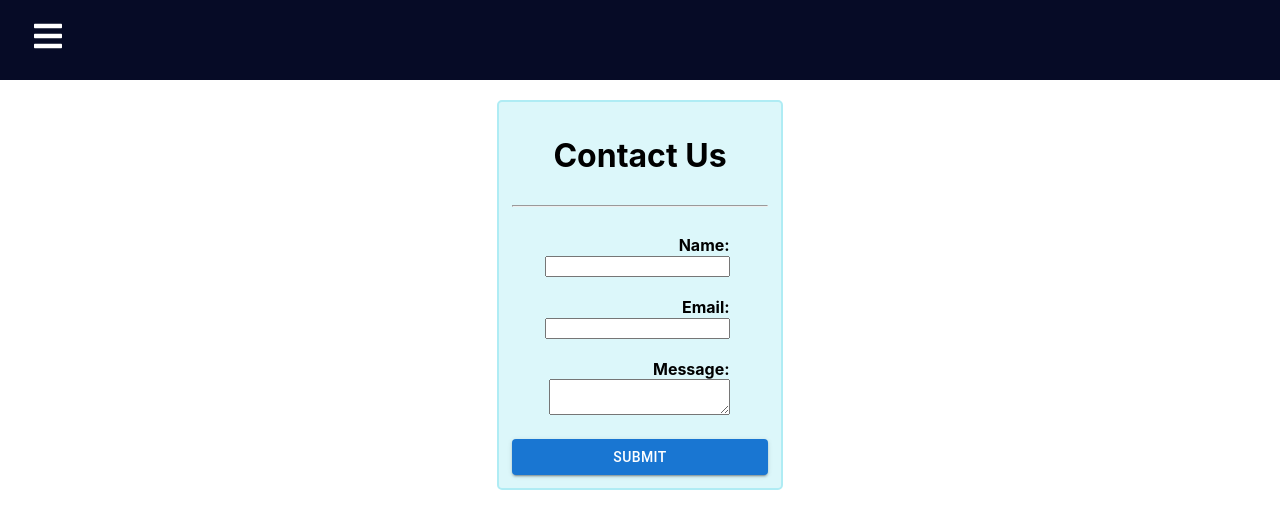
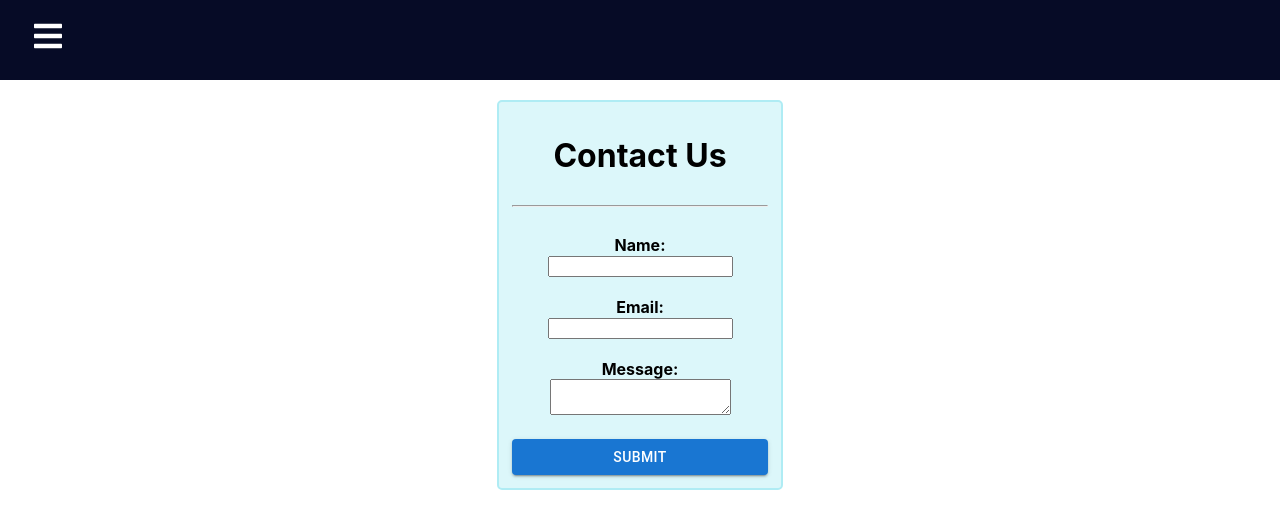
Before and after one commit to software-assignments-fall2021/project-setup-sneaky-seven, a React (Create React App) app in the folder front-end/: page /contact in a window 1280 px wide. Shown: the top 528 px of the page. Built offline with nearby package versions, Linux system fonts and the light colour scheme.

Commit message:
rebase with master

```diff
--- a/front-end/src/components/ContactForm.js
+++ b/front-end/src/components/ContactForm.js
@@ -14,12 +14,12 @@ const ContactForm = () => {
   return (
     <div>
       <br />
-      <form onSubmit={handleSubmit} class="container">
+      <form onSubmit={handleSubmit} class="container-contact">
         <div>
           <h1>Contact Us</h1>
         </div>
         <hr /> <br />
-        <div class="form">
+        <div>
           <div>
             <label htmlFor="name">
               <b>Name:</b>
--- a/front-end/src/components/css/ContactForm.css
+++ b/front-end/src/components/css/ContactForm.css
@@ -1,4 +1,4 @@
-.container {
+.container-contact {
   background-color: #dcf7fa;
   width: 20%;
   margin: auto;
```
